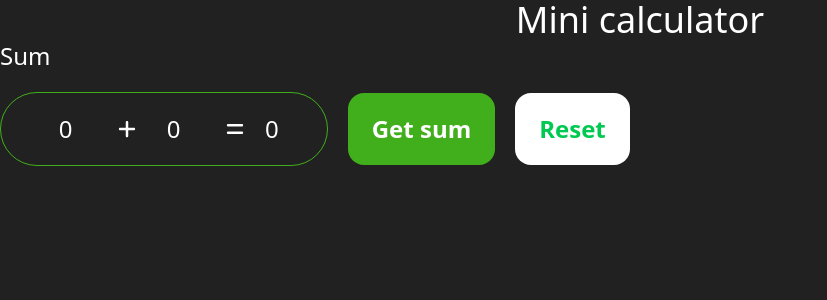
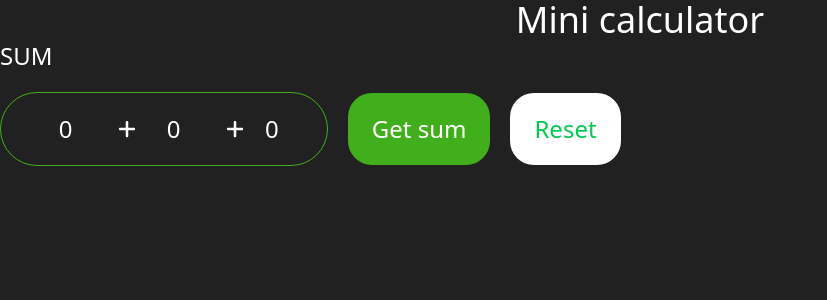
Before and after one commit to Rjonathan03t/nextdev, a Next.js app: page / in a window 1280 px wide. Shown: the top 300 px of the page, without its empty margins (0-827 px from the left). Built offline with nearby package versions, Linux system fonts and the light colour scheme.

Commit message:
feat : make calculator components

```diff
--- a/app/page.tsx
+++ b/app/page.tsx
@@ -3,7 +3,10 @@ import Sum from '../components/sum/Sum';
 export default function Home() {
   return (
     <>
-      <Sum/>
+      <h1 className="text-center text-4xl font-light">
+        Mini calculator
+      </h1>
+      <Sum />
     </>
   );
 }
--- /dev/null
+++ b/components/common/calculator.tsx
@@ -0,0 +1,104 @@
+'use client'
+import { useState } from 'react';
+import { FaPlus, FaEquals } from "react-icons/fa6";
+import { IconType } from "react-icons";
+import Container from '../common/container';
+
+interface CalculatorProps {
+    type: string,
+    icon: IconType
+}
+
+export default function Calculator({
+    type,
+    icon: Icon
+}:
+    CalculatorProps
+) {
+    const [total, setTotal] = useState<number>(0);
+    const [value1, setValue1] = useState<number>(0);
+    const [value2, setValue2] = useState<number>(0);
+
+    const getSum = () => {
+        const sum = value1 + value2;
+        setTotal(sum);
+    }
+
+    const getSubstract = () => {
+        const substract = value1 - value2;
+        setTotal(substract);
+    }
+
+    const getQuotient = () => {
+        const quotient = value1 / value2;
+        setTotal(quotient);
+    }
+
+    const resetInput = () => {
+        setTotal(0)
+        setValue1(0)
+        setValue2(0)
+    }
+
+    return (
+        <Container>
+            <div className='flex flex-col gap-5'>
+                <h1 className='text-2xl uppercase font-light'>
+                    {type}
+                </h1>
+                <div className='flex flex-row items-center gap-5'>
+                    <div
+                        className='flex flex-row gap-5 rounded-full py-5 px-12 justify-center items-center'
+                        style={{ border: "1px solid var(--secondary)" }}>
+                        <input
+                            type="number"
+                            onChange={(e) => setValue1(Number(e.target.value))}
+                            value={value1}
+                            className='outline-none text-center text-2xl w-12'
+                        />
+                        <FaPlus className='text-xl' />
+                        <input
+                            type="number"
+                            onChange={(e) => setValue2(Number(e.target.value))}
+                            value={value2}
+                            className='outline-none text-center text-2xl w-12'
+                        />
+                        <Icon className='text-xl' />
+                        <p className='text-2xl'>
+                            {total}
+                        </p>
+                    </div>
+                    <div className='flex flex-row gap-5'>
+                        <button
+                            type='button'
+                            style={{ backgroundColor: "var(--secondary)" }}
+                            className='rounded-3xl py-5 px-6 cursor-pointer  text-2xl'
+                            onClick={() => {
+                                switch (type) {
+                                    case 'sum':
+                                        getSum();
+                                        break;
+                                    case 'substraction':
+                                        getSubstract()
+                                        break;
+                                    case 'quotient':
+                                        getQuotient()
+                                        break;
+                                    default : 'sum'
+                                }
+                            }}>
+                            Get {type}
+                        </button>
+                        <button
+                            type='button'
+                            style={{ backgroundColor: "var(--primary)" }}
+                            className='rounded-3xl py-5 px-6 cursor-pointer text-green-500  text-2xl'
+                            onClick={resetInput}>
+                            Reset
+                        </button>
+                    </div>
+                </div>
+            </div>
+        </Container >
+    );
+}
--- a/components/sum/Sum.tsx
+++ b/components/sum/Sum.tsx
@@ -1,73 +1,12 @@
 'use client'
-import { useEffect, useState } from 'react';
-import { FaPlus, FaEquals } from "react-icons/fa6";
-import Container from '../common/container';
+
+import { FaPlus } from "react-icons/fa6";
+import Calculator from "../common/calculator";
 
 export default function Sum() {
-  const [total, setTotal] = useState<number>(0);
-  const [value1, setValue1] = useState<number>(0);
-  const [value2, setValue2] = useState<number>(0);
-
-  const getSum = () => {
-    const sum = value1 + value2;
-    setTotal(sum);
-  }
-
-  const resetInput = () => {
-    setTotal(0)
-    setValue1(0)
-    setValue2(0)
-  }
-
-  return (
-    <Container>
-      <h1 className="text-center text-4xl font-light">
-        Mini calculator
-      </h1>
-      <div className='flex flex-col gap-5'>
-        <h1 className='text-2xl'>
-          Sum
-        </h1>
-        <div className='flex flex-row items-center gap-5'>
-          <div
-            className='flex flex-row gap-5 rounded-full py-5 px-12 justify-center items-center'
-            style={{ border: "1px solid var(--secondary)" }}>
-            <input
-              type="number"
-              onChange={(e) => setValue1(Number(e.target.value))}
-              value={value1}
-              className='outline-none text-center text-2xl w-12'
-            />
-            <FaPlus className='text-xl' />
-            <input
-              type="number"
-              onChange={(e) => setValue2(Number(e.target.value))}
-              value={value2}
-              className='outline-none text-center text-2xl w-12'
-            />
-            <FaEquals className='text-xl' />
-            <p className='text-2xl'>
-              {total}
-            </p>
-          </div>
-          <div className='flex flex-row gap-5'>
-            <button
-              type='button'
-              style={{ backgroundColor: "var(--secondary)" }}
-              className='rounded-2xl py-5 px-6 cursor-pointer font-semibold text-2xl'
-              onClick={getSum}>
-              Get sum
-            </button>
-            <button
-              type='button'
-              style={{ backgroundColor: "var(--primary)" }}
-              className='rounded-2xl py-5 px-6 cursor-pointer text-green-500 font-semibold text-2xl'
-              onClick={resetInput}>
-              Reset
-            </button>
-          </div>
+    return (
+        <div>
+            <Calculator icon={FaPlus} type="sum" />
         </div>
-      </div>
-    </Container>
-  );
+    );
 }
```
Also changed, not shown: components/substraction/substract.tsx (added).
